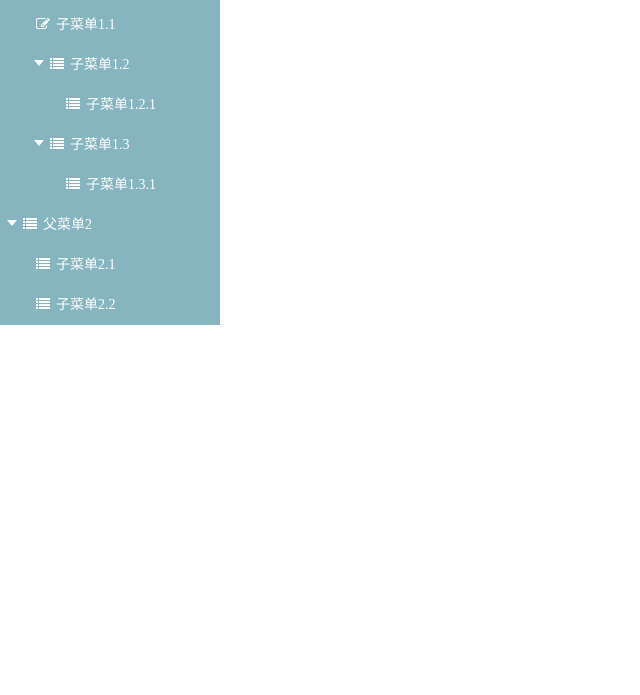
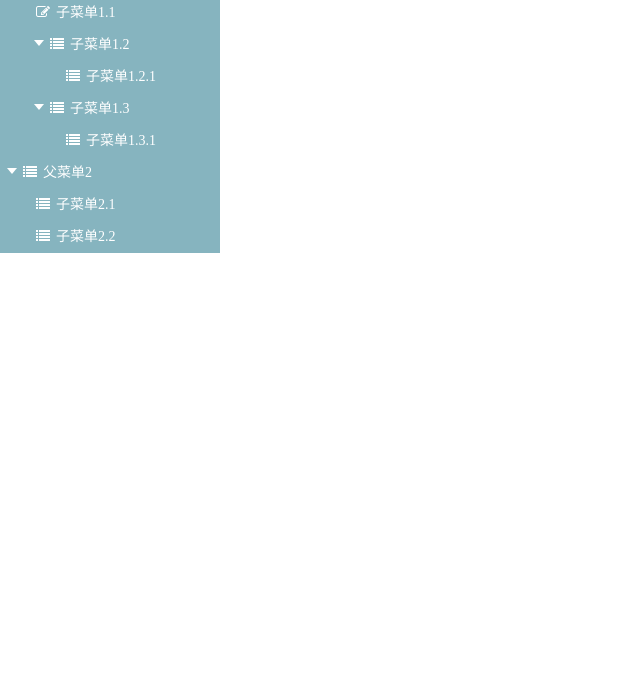
Before and after one commit to Heanes/treeView.js, a plain HTML site: page demo.html in a window 1280 px wide. Shown: the part 105-800 px from the top of the page, without its empty margins (0-640 px from the left). Drawn offline with Linux system fonts and the light colour scheme.

Commit message:
udpate style

```diff
--- a/css/treeView.css
+++ b/css/treeView.css
@@ -46,7 +46,7 @@
 
 /* 侧边节点 */
 .tree-list-wrap .tree-group{background-color:#86b4bf;}
-.tree-list-wrap .tree-group li{display:block;line-height:40px;color:inherit;font-size:14px;cursor:pointer;}
+.tree-list-wrap .tree-group li{display:block;line-height:32px;color:inherit;font-size:14px;cursor:pointer;}
 .tree-list-wrap .tree-group li>ul{}
 .tree-list-wrap .tree-group li.active>ul{display:block;}
 .tree-list-wrap .tree-group li .node-wrap{display:block;padding-left:4px;}
```
